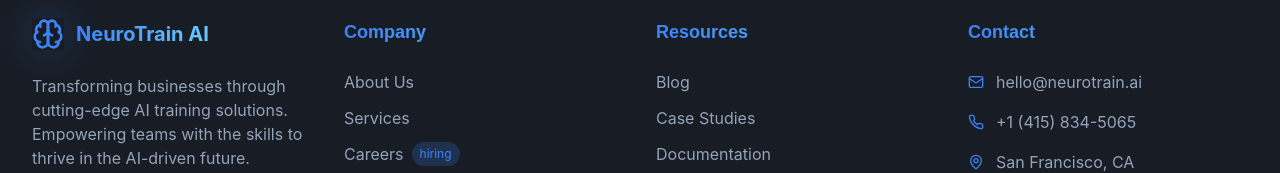
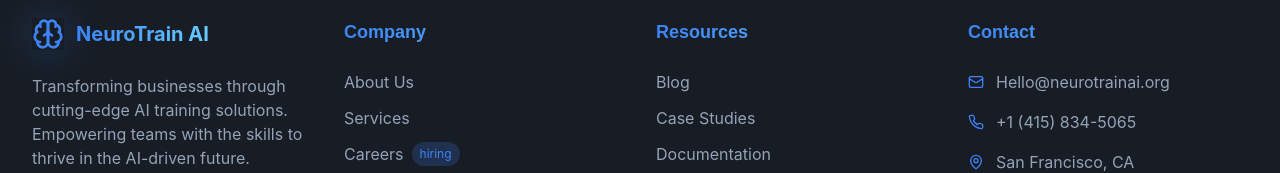
Before and after one commit to Chrisxtain/ai-architects-web, a React (Vite) app: page /blog in a window 1280 px wide. Shown: the part 3194-3367 px from the top of the page. Built offline with nearby package versions, Linux system fonts and the light colour scheme.

Commit message:
changed email forwarding mail

```diff
--- a/src/components/Footer.tsx
+++ b/src/components/Footer.tsx
@@ -111,7 +111,7 @@ const Footer = () => {
             <div className="space-y-4">
               <div className="flex items-center space-x-3">
                 <Mail className="h-4 w-4 text-secondary" />
-                <span className="text-muted-foreground">hello@neurotrain.ai</span>
+                <span className="text-muted-foreground">Hello@neurotrainai.org</span>
               </div>
               <div className="flex items-center space-x-3">
                 <Phone className="h-4 w-4 text-secondary" />
```
